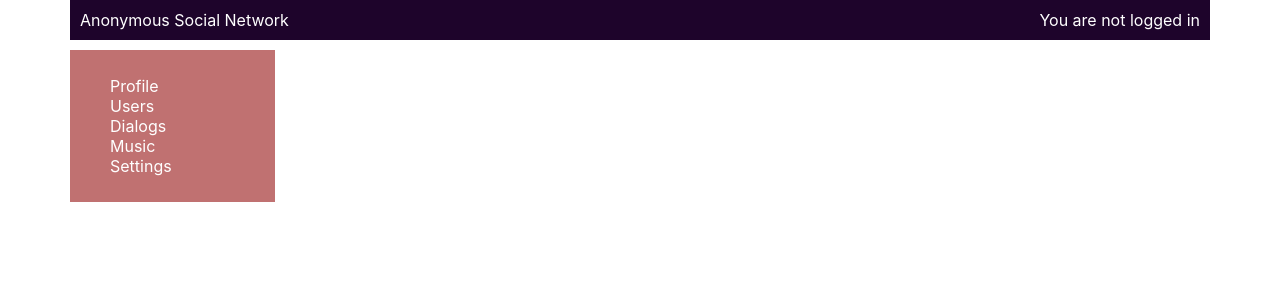
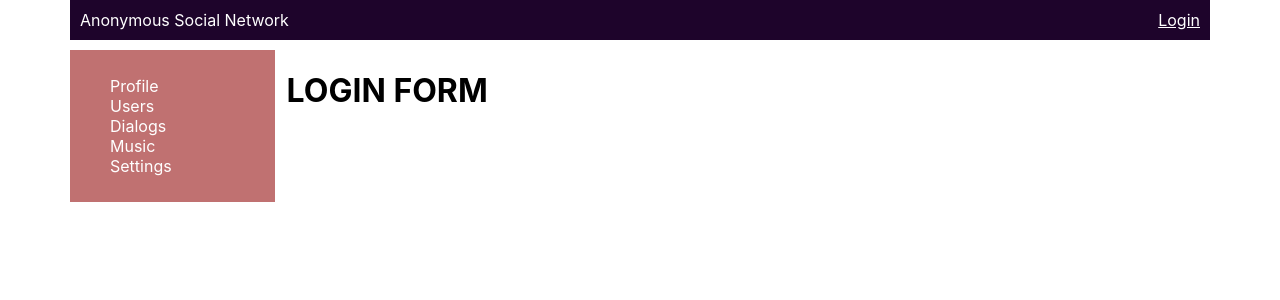
Before and after one commit to creed-dev/react-social-network, a React (Create React App) app: page /login in a window 1280 px wide. Shown: the top 300 px of the page. Built offline with nearby package versions, Linux system fonts and the light colour scheme; no server answers.

Commit message:
add redirect

```diff
--- a/src/App.js
+++ b/src/App.js
@@ -1,17 +1,17 @@
 import logo from './logo.svg';
 import './css/App.min.css';
 import { Route } from 'react-router-dom';
-
 import Navbar from './components/Navbar/Navbar';
-import Dialogs from './components/Dialogs/Dialogs';
 import Music from './components/Music/Music';
 import Settings from './components/Settings/Settings';
 import UsersContainer from './components/Users/UsersContainer';
 import ProfileContainer from './components/Profile/ProfileContainer';
 import HeaderContainer from './components/Header/HeaderContainer';
+import Login from './components/Login/Login';
+import DialogsContainer from './components/Dialogs/DialogsContainer';
 
 const App = props => {
-	const renderDialogs = () => <Dialogs />;
+	const renderDialogs = () => <DialogsContainer />;
 
 	const renderProfile = () => <ProfileContainer />;
 	const renderUsers = () => <UsersContainer />;
@@ -27,6 +27,7 @@ const App = props => {
 					<Route path="/music" component={Music} />
 					<Route path="/settings" component={Settings} />
 					<Route path="/users" render={renderUsers} />
+					<Route path="/login" component={Login} />
 				</div>
 			</div>
 		</div>
--- a/src/components/Dialogs/Dialogs.jsx
+++ /dev/null
@@ -1,14 +0,0 @@
-import DialogsMessagesContainer from './DialogsMessages/DialogsMessagesContainer';
-import DialogsName from './DialogsName/DialogsName';
-import DialogsNameContainer from './DialogsName/DialogsNameContainer';
-
-const Dialogs = props => {
-	return (
-		<div className="dialogs">
-			<DialogsNameContainer />
-			<DialogsMessagesContainer />
-		</div>
-	);
-};
-
-export default Dialogs;
--- /dev/null
+++ b/src/components/Dialogs/DialogsContainer.jsx
@@ -0,0 +1,44 @@
+// import DialogsMessagesContainer from './DialogsMessages/DialogsMessagesContainer';
+// import DialogsNameContainer from './DialogsName/DialogsNameContainer';
+
+// const Dialogs = props => {
+// 	return (
+// 		<div className="dialogs">
+// 			<DialogsNameContainer />
+// 			<DialogsMessagesContainer />
+// 		</div>
+// 	);
+// };
+
+// export default Dialogs;
+
+import DialogsMessagesContainer from './DialogsMessages/DialogsMessagesContainer';
+import DialogsNameContainer from './DialogsName/DialogsNameContainer';
+import { connect } from 'react-redux';
+import React from 'react';
+import { Redirect } from 'react-router';
+
+class DialogsContainer extends React.Component {
+	render() {
+		if (!this.props.isAuth) return <Redirect to="/login" />;
+
+		return (
+			<div className="dialogs">
+				<DialogsNameContainer />
+				<DialogsMessagesContainer />
+			</div>
+		);
+	}
+}
+
+const mapStateToProps = state => {
+	return {
+		isAuth: state.auth.isAuth,
+	};
+};
+
+const mapDispatchToProps = dispatch => {
+	return {};
+};
+
+export default connect(mapStateToProps, mapDispatchToProps)(DialogsContainer);
--- a/src/components/Dialogs/DialogsMessages/DialogsMessages.jsx
+++ b/src/components/Dialogs/DialogsMessages/DialogsMessages.jsx
@@ -1,9 +1,5 @@
 import DialogsMessagesItem from './DialogsMessagesItem/DialogsMessagesItem';
 import React from 'react';
-import {
-	onChangeMessageActionCreator,
-	sendNewMessageActionCreator,
-} from '../../../redux/dialogsPage-reducer';
 
 const DialogsMessages = props => {
 	const renderDialogMessages = props.dialogsMessagesData.map(message => (
--- a/src/components/Dialogs/DialogsMessages/DialogsMessagesContainer.jsx
+++ b/src/components/Dialogs/DialogsMessages/DialogsMessagesContainer.jsx
@@ -10,6 +10,7 @@ const mapStateToProps = state => {
 	return {
 		dialogsMessagesData: state.dialogsPage.dialogsMessagesData,
 		dialogsSendMessageValue: state.dialogsPage.dialogsSendMessageValue,
+		isAuth: state.auth.isAuth,
 	};
 };
 
--- a/src/components/Header/Header.jsx
+++ b/src/components/Header/Header.jsx
@@ -1,9 +1,17 @@
+import { NavLink } from 'react-router-dom';
+
 const Header = props => {
 	return (
 		<div className="header">
 			<div className="header__logo">Anonymous Social Network</div>
 			<div className="header__auth">
-				{props.isAuth ? `${props.login}` : 'You are not logged in'}
+				{props.isAuth ? (
+					<div className="header__auth-login">{props.login}</div>
+				) : (
+					<NavLink className="header__auth-login" to="/login">
+						Login
+					</NavLink>
+				)}
 			</div>
 		</div>
 	);
--- a/src/components/Header/_header.scss
+++ b/src/components/Header/_header.scss
@@ -11,7 +11,9 @@
 	}
 
 	&__auth {
-		color: white;
-		margin-right: 10px;
+		&-login {
+			color: white;
+			margin-right: 10px;
+		}
 	}
 }
--- /dev/null
+++ b/src/components/Login/Login.jsx
@@ -0,0 +1,7 @@
+import React from 'react';
+
+const Login = props => {
+	return <h1>LOGIN FORM</h1>;
+};
+
+export default Login;
--- a/src/components/Profile/ProfileContainer.jsx
+++ b/src/components/Profile/ProfileContainer.jsx
@@ -2,7 +2,7 @@ import React from 'react';
 import { connect } from 'react-redux';
 import { getProfile } from '../../redux/profilePage-reducer';
 import Profile from './Profile';
-import { withRouter } from 'react-router-dom';
+import { Redirect, withRouter } from 'react-router-dom';
 
 class ProfileContainer extends React.Component {
 	componentDidMount() {
@@ -11,6 +11,7 @@ class ProfileContainer extends React.Component {
 	}
 
 	render() {
+		if (!this.props.isAuth) return <Redirect to="/login" />;
 		return <Profile {...this.props} profile={this.props.profile} />;
 	}
 }
@@ -18,6 +19,7 @@ class ProfileContainer extends React.Component {
 const mapStateToProps = state => {
 	return {
 		profile: state.profilePage.profile,
+		isAuth: state.auth.isAuth,
 	};
 };
 
```
Also changed, not shown: src/css/App.min.css, 1 other file (tests, documents, lock files or other folders).
